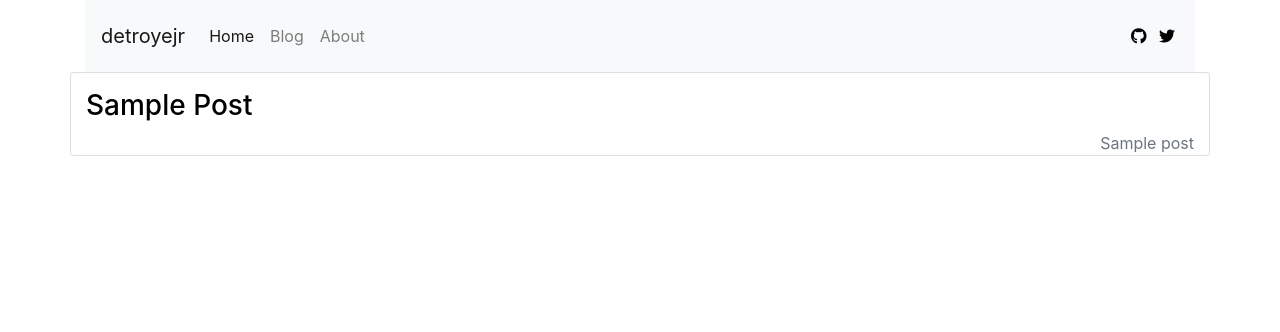
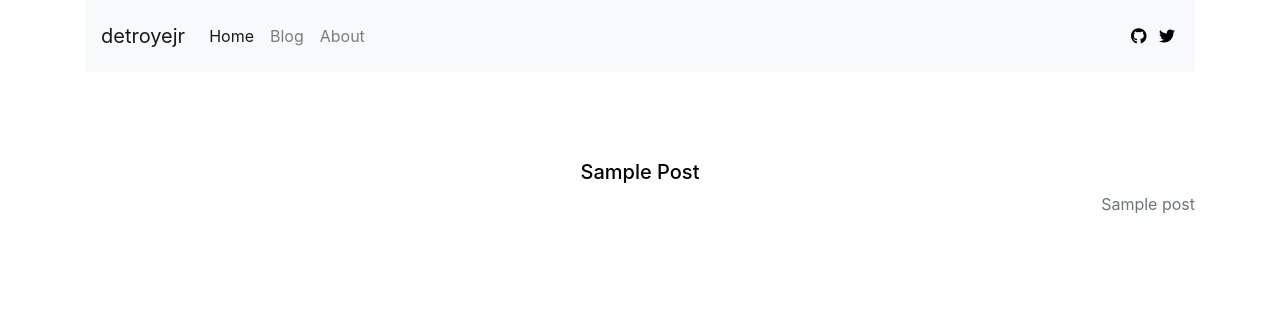
Before and after one commit to detroyejr/website, a Flask app: template app/templates/blog.html in a window 1280 px wide. Shown: the top 332 px of the page. Run offline with Flask 2, Linux system fonts and the light colour scheme; the template is opened without the code that fills it: most values are stand-ins (such as "Sample title", 1, 10 or a date in 2020); some libraries are stand-ins or nearby versions.

Commit message:
Remove article lists as cards

```diff
--- a/app/templates/blog.html
+++ b/app/templates/blog.html
@@ -1,12 +1,14 @@
 {% extends "index.html" %}
-
 {% block content %}
+<br>
+<br>
+<br>
 <div class="row">
-    {% for x, y, z in posts %}
-    <div class="card article-card col-sm">
+{% for x, y, z in posts %}
+    <div class="col-12">
         <a style="color: black;" href="{{ url_for('article', path=z) }}">
-            <div class="h3 mt-3 text-capitalize">
-                {{ y }}
+            <div class="h5 mt-3 text-capitalize">
+                <center>{{ y }}</center>
             </div>
             <div class="lead text-muted float-right">
                 <small>{{ x }}</small>
```
